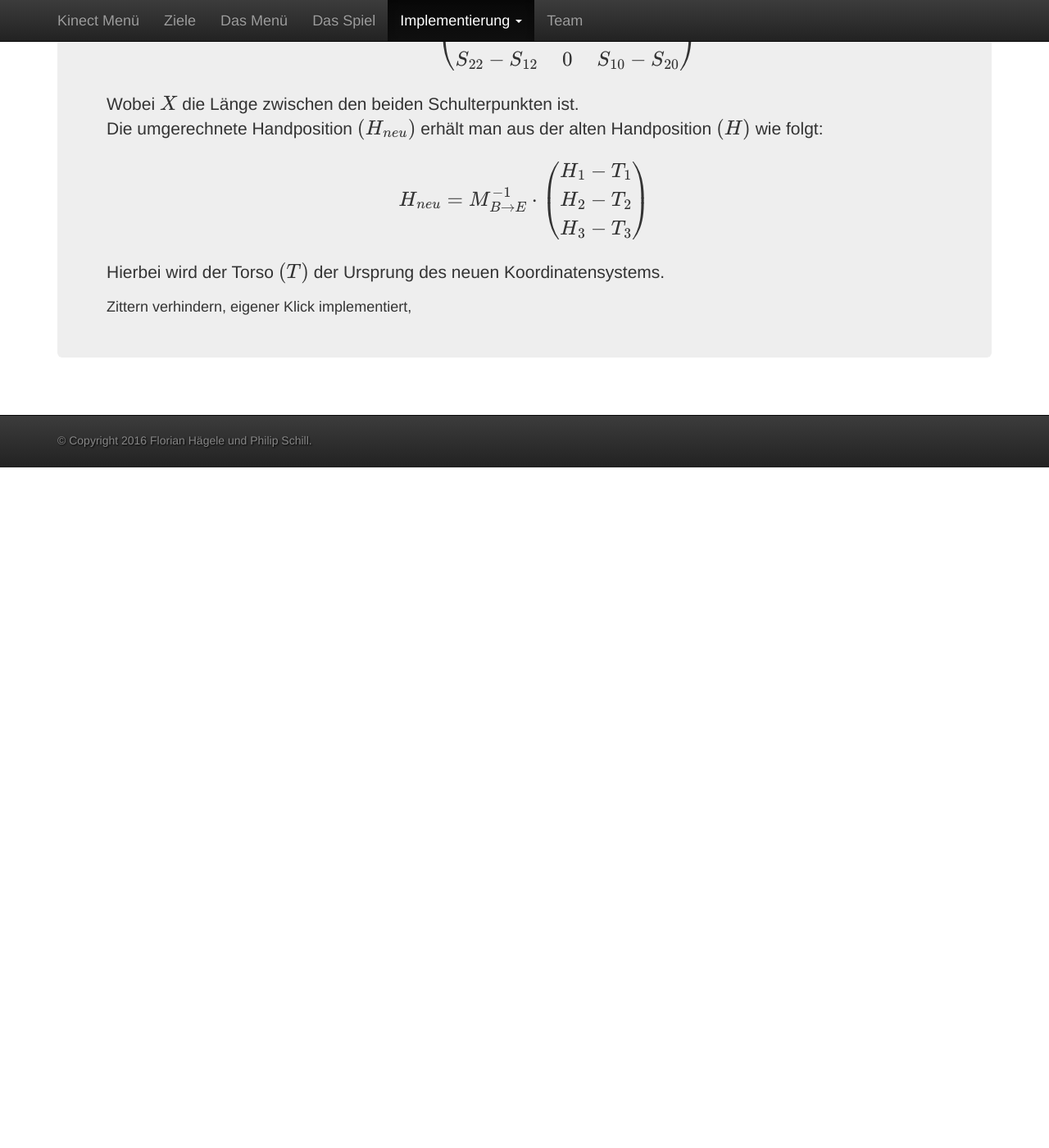
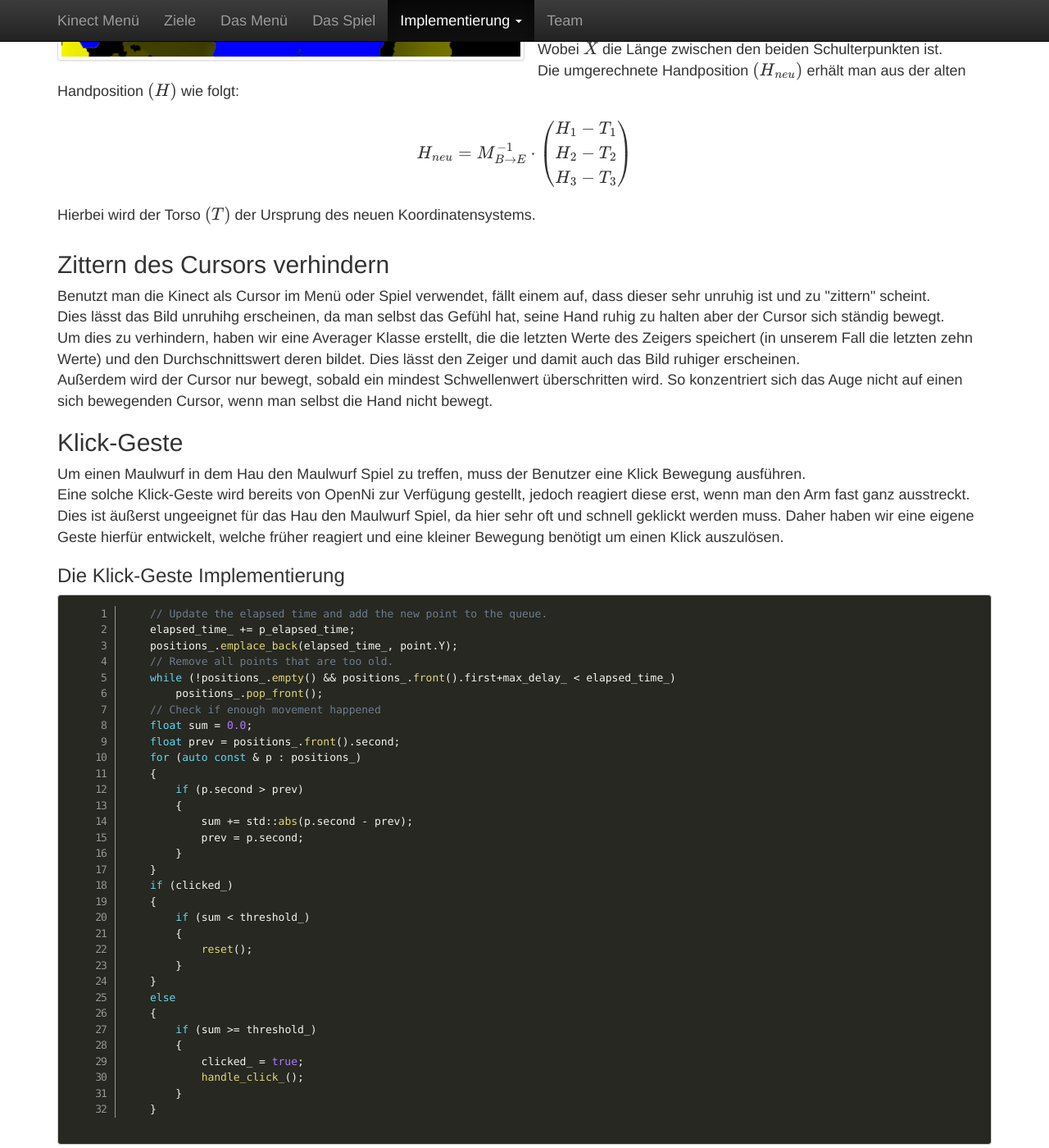
Before and after one commit to dagophil/sfml_openni, a Jekyll site: the page built from doc_src/_implementation/kinect.html, in a window 1280 px wide and 1400 px high, scrolled down 720 px. Shown: the whole window at 82% size. Built offline with Jekyll 4.4.1, drawn with Linux system fonts in a browser that asks for light colours; formulas are drawn with MathJax 3; before the commit the page ends 1290 px from its top, so only the background shows below that; some of the changed text lies outside the part shown.

Commit message:
Kinect site added, Animation text in game design added.

```diff
--- a/doc_src/_implementation/kinect.html
+++ b/doc_src/_implementation/kinect.html
@@ -8,7 +8,11 @@ menupos: 3
 <div class="jumbotron">
     <h1>Kinect</h1>
 
-    <h2>Umwandlung der Hand-Koordinaten</h2>
+
+	Zittern verhindern, eigener Klick implementiert,
+</div>
+
+<h2>Umwandlung der Hand-Koordinaten</h2>
     <div class="clearfix">
     <a href="{{base}}/img/ebene_skeleton.png" class="lightbox-link" alt="ebene_skeleton.png" data-lightbox="ebene_skeleton">
         <img class="img-responsive img-thumbnail lfloat-sm-6"  width="898" height="674" src="{{base}}/img/ebene_skeleton.png" alt="ebene_skeleton.png"/>
@@ -49,5 +53,50 @@ menupos: 3
     Hierbei wird der Torso \((T)\) der Ursprung des neuen Koordinatensystems.
     </p>
     </div>
-	Zittern verhindern, eigener Klick implementiert,
-</div>
+    <h2>Zittern des Cursors verhindern</h2>
+    Benutzt man die Kinect als Cursor im Menü oder Spiel verwendet, fällt einem auf, dass dieser sehr unruhig ist und zu "zittern" scheint.
+    <br/>Dies lässt das Bild unruhihg erscheinen, da man selbst das Gefühl hat, seine Hand ruhig zu halten aber der Cursor sich ständig bewegt.
+    <br/>Um dies zu verhindern, haben wir eine Averager Klasse erstellt, die die letzten Werte des Zeigers speichert (in unserem Fall die letzten zehn Werte) und den Durchschnittswert deren bildet. Dies lässt den Zeiger und damit auch das Bild ruhiger erscheinen.
+    <br/> Außerdem wird der Cursor nur bewegt, sobald ein mindest Schwellenwert überschritten wird.
+    So konzentriert sich das Auge nicht auf einen sich bewegenden Cursor, wenn man selbst die Hand nicht bewegt.
+
+	<h2>Klick-Geste</h2>
+    <p>Um einen Maulwurf in dem Hau den Maulwurf Spiel zu treffen, muss der Benutzer eine Klick Bewegung ausführen.
+    <br/> Eine solche Klick-Geste wird bereits von OpenNi zur Verfügung gestellt, jedoch reagiert diese erst, wenn man den Arm fast ganz ausstreckt.
+<br/>Dies ist äußerst ungeeignet für das Hau den Maulwurf Spiel, da hier sehr oft und schnell geklickt werden muss. Daher haben wir eine eigene Geste hierfür entwickelt, welche früher reagiert und eine kleiner Bewegung benötigt um einen Klick auszulösen.  </p>
+    <h3> Die Klick-Geste Implementierung</h2>
+<pre class="line-numbers language-cpp">
+    <code class="language-cpp">
+    // Update the elapsed time and add the new point to the queue.
+        elapsed_time_ += p_elapsed_time;
+        positions_.emplace_back(elapsed_time_, point.Y);
+        // Remove all points that are too old.
+        while (!positions_.empty() && positions_.front().first+max_delay_ < elapsed_time_)
+            positions_.pop_front();
+        // Check if enough movement happened
+        float sum = 0.0;
+        float prev = positions_.front().second;
+        for (auto const & p : positions_)
+        {
+            if (p.second > prev)
+            {
+                sum += std::abs(p.second - prev);
+                prev = p.second;
+            }
+        }
+        if (clicked_)
+        {
+            if (sum < threshold_)
+            {
+                reset();
+            }
+        }
+        else
+        {
+            if (sum >= threshold_)
+            {
+                clicked_ = true;
+                handle_click_();
+            }
+        } </code>
+    </pre>
```
Also changed, not shown: doc_src/_implementation/game_design.html (+23 -1 lines), doc_src/img/animated_widget.png (added), doc_src/img/gmole_spritesheet.png (added), 1 other file.
